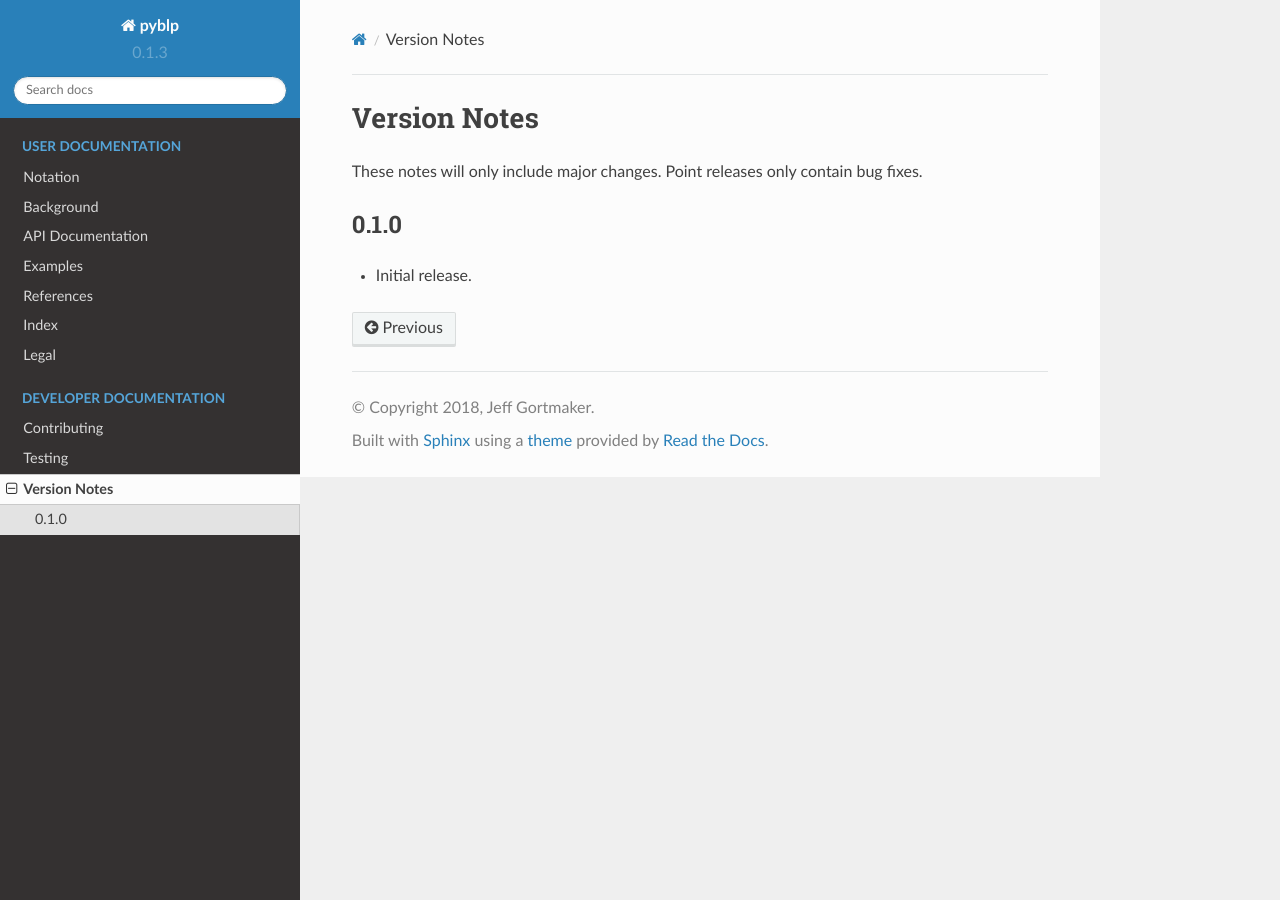
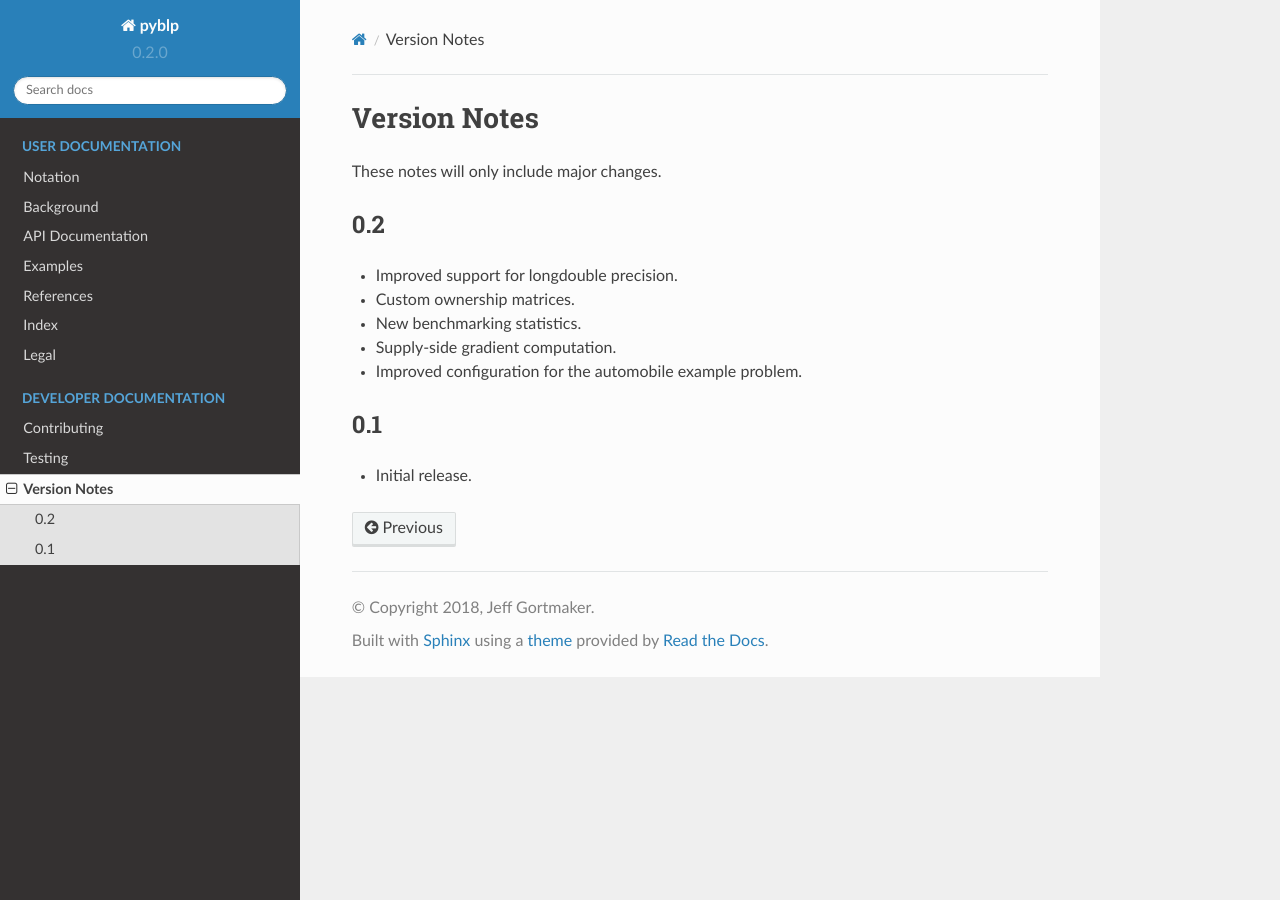
Before and after one commit to jeffgortmaker/pyblp, a Sphinx documentation site: the page built from docs/versions.rst, in a window 1280 px wide. Built offline with Sphinx 7.4.7 and the Read the Docs theme 2.0.0, drawn with Linux system fonts in a browser that asks for light colours.

Commit message:
REL: version bump

```diff
--- a/docs/versions.rst
+++ b/docs/versions.rst
@@ -1,10 +1,20 @@
 Version Notes
 =============
 
-These notes will only include major changes. Point releases only contain bug fixes.
+These notes will only include major changes.
 
 
-0.1.0
------
+0.2
+---
+
+- Improved support for longdouble precision.
+- Custom ownership matrices.
+- New benchmarking statistics.
+- Supply-side gradient computation.
+- Improved configuration for the automobile example problem.
+
+
+0.1
+---
 
 - Initial release.
--- a/pyblp/version.py
+++ b/pyblp/version.py
@@ -1,3 +1,3 @@
 """Defines the current version."""
 
-__version__ = '0.1.3'
+__version__ = '0.2.0'
```
